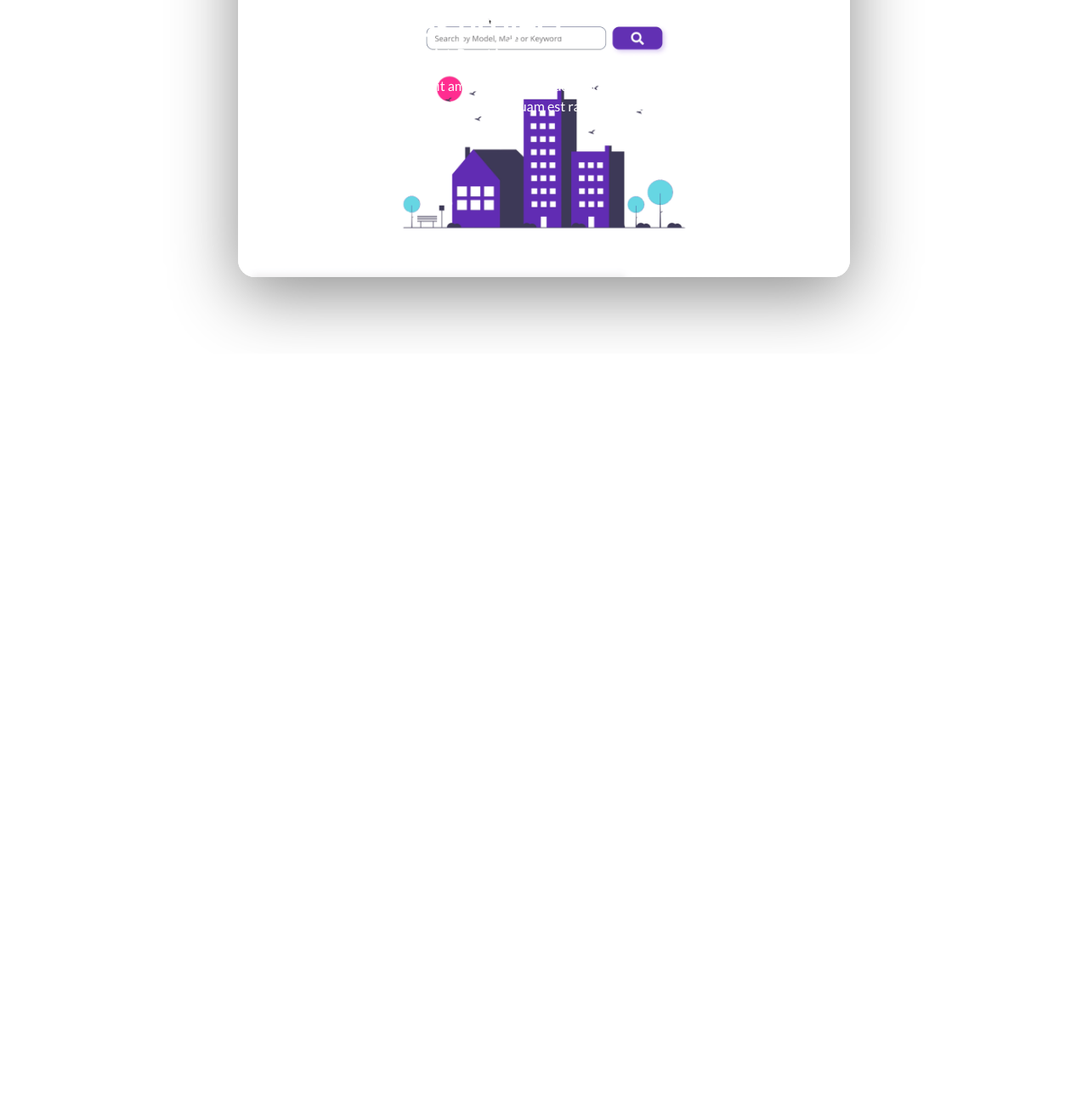
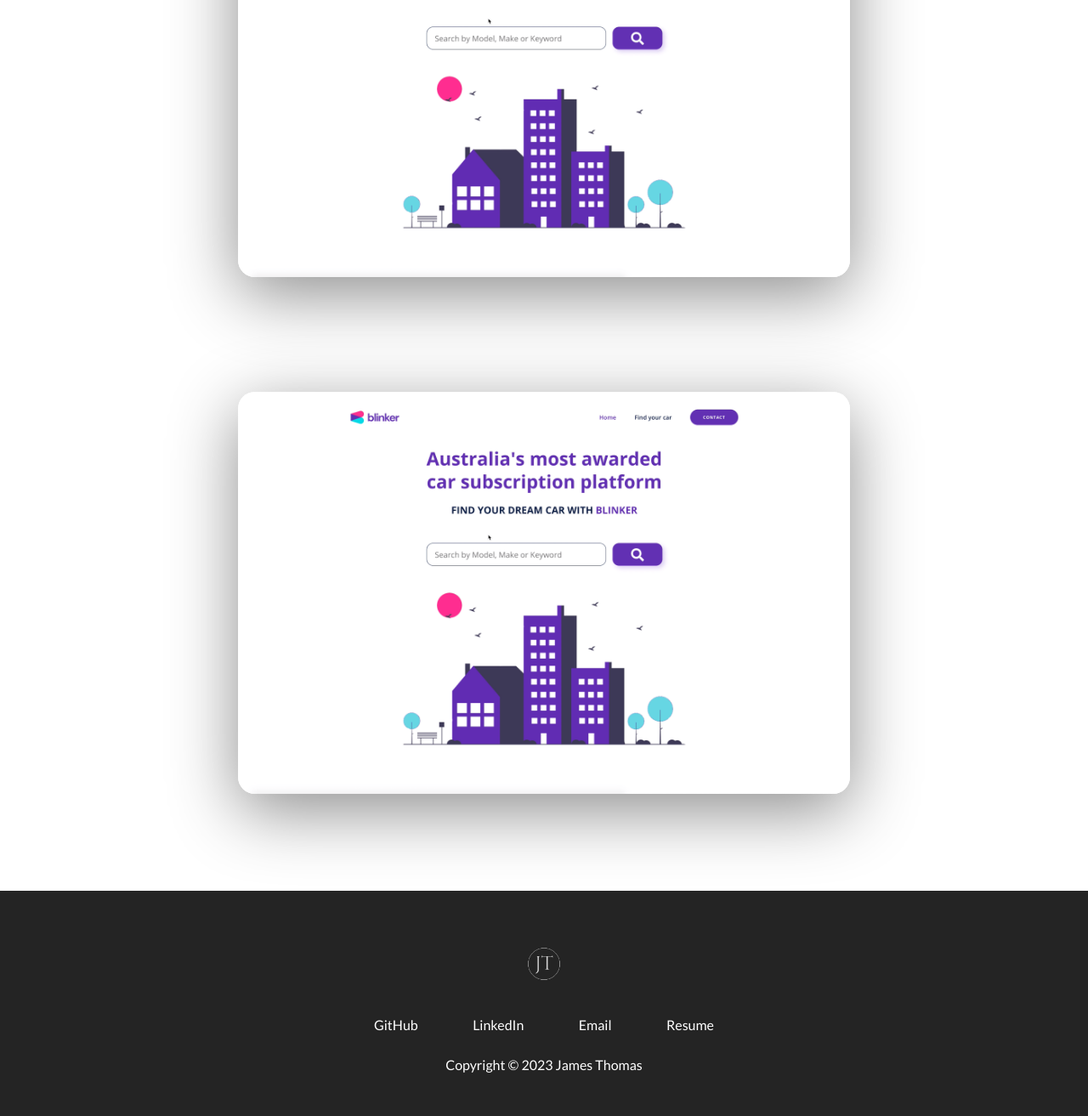
Before and after one commit to hoshimotao/ePortfolio, a plain HTML site: page index.html in a window 1280 px wide. Shown: the part 1574-2887 px from the top of the page at 85% size. Before the commit the page ends 1990 px from the top, so only its background shows below. Drawn offline with Linux system fonts and the light colour scheme.

Commit message:
e-portfolio styling continued

```diff
--- a/index.html
+++ b/index.html
@@ -114,7 +114,7 @@
                         <div class="project__wrapper">
                             <img src="./assets/loopit.png" class="project__img" alt="Car subscription project">
                             <div class="project__description">
-                                <h3 class="project__description--title">Car sales project</h3>
+                                <h3 class="project__description--title">Project #1</h3>
                                 <h4 class="project__description--sub-title">HTML, CSS, JavaScript, React.js</h4>
                                 <p class="project__description--para">Lorem ipsum, dolor sit amet consectetur
                                     adipisicing elit. Enim voluptates earum beatae inventore atque fugit numquam est
@@ -131,13 +131,59 @@
                                 </div>
                             </div>
                         </div>
-
                     </li>
-
+                    <li class="project">
+                        <div class="project__wrapper">
+                            <img src="./assets/loopit.png" class="project__img" alt="Car subscription project">
+                            <div class="project__description">
+                                <h3 class="project__description--title">Project #2</h3>
+                                <h4 class="project__description--sub-title">HTML, CSS, JavaScript, React.js</h4>
+                                <p class="project__description--para">Lorem ipsum, dolor sit amet consectetur
+                                    adipisicing elit. Enim voluptates earum beatae inventore atque fugit numquam est
+                                    ratione, asperiores dolorem?</p>
+                                <div class="project__description--links">
+                                    <a href="https://www.github.com/hoshimotao" class="project__description--link"
+                                        target="_blank">
+                                        <i class="fab fa-github"></i>
+                                    </a>
+                                    <a href="https://www.github.com/hoshimotao" class="project__description--link"
+                                        target="_blank">
+                                        <i class="fas fa-link"></i>
+                                    </a>
+                                </div>
+                            </div>
+                        </div>
+                    </li>
                 </ul>
             </div>
         </div>
     </section>
+    <footer>
+        <div class="row footer__row">
+            <a href="#">
+                <figure class="footer__logo">
+                    <img src="./assets/jt_logo.png" class="footer__logo--img" alt="">
+                </figure>
+            </a>
+            <div class="footer__social--list">
+                <a href="https://github.com/hoshimotao"
+                    class="footer__social--link link__hover-effect link__hover-effect--white" target="_blank">GitHub</a>
+                <a href="https://www.linkedin.com/in/jthomas302/"
+                    class="footer__social--link link__hover-effect link__hover-effect--white"
+                    target="_blank">LinkedIn</a>
+                <a href="mailto:jthomas302@gmail.com"
+                    class="footer__social--link link__hover-effect link__hover-effect--white" target="_blank">Email</a>
+                <a href="./assets/resumePDF2023.pdf"
+                    class="footer__social--link link__hover-effect link__hover-effect--white" target="_blank">Resume</a>
+            </div>
+            <div class="footer__copyright">
+                Copyright © 2023 James Thomas
+            </div>
+        </div>
+
+
+    </footer>
+
 
 </body>
 
--- a/styles.css
+++ b/styles.css
@@ -26,6 +26,9 @@
 p {
   line-height: 1.5;
   font-size: 16px;
+}
+a {
+  text-decoration: none;
 }
 
 li {
@@ -80,7 +83,6 @@
 .nav__link--anchor {
   margin: 0 12px;
   color: #242424;
-  text-decoration: none;
   font-weight: 700;
 }
 
@@ -151,7 +153,6 @@
 .about-me__link {
   font-size: 20px;
   color: black;
-  text-decoration: none;
   padding: 0 16px;
 }
 
@@ -215,6 +216,14 @@
 
 /* PROJECTS */
 
+.project {
+  margin-bottom: 135px;
+}
+
+.project:last-child {
+  margin-bottom: 24px;
+}
+
 .project__img {
   width: 100%;
   transition: all 500ms ease;
@@ -250,6 +259,11 @@
   filter: blur(8px);
 }
 
+.project:hover .project__description {
+  opacity: 1;
+  transform: translateY(-50%);
+}
+
 .project__list {
   padding: 40px;
 }
@@ -257,10 +271,12 @@
 .project__description {
   position: absolute;
   top: 50%;
-  transform: translateY(-50%);
+  transform: translateY(100%);
   left: 90px;
   max-width: 550px;
   z-index: 3;
+  opacity: 0;
+  transition: transform 450ms, opacity 300ms;
 }
 
 .project__description--title {
@@ -273,6 +289,7 @@
 
 .project__description--link {
   font-size: 20px;
+  margin-right: 16px;
 }
 
 .project__description--title,
@@ -282,3 +299,39 @@
   text-align: left;
   color: #fff;
 }
+
+/* FOOTER */
+
+footer {
+  background-color: #242424;
+}
+
+.footer__logo {
+  margin-bottom: 24px;
+}
+
+.footer__social--list {
+  max-width: 400px;
+  width: 100%;
+  margin-bottom: 28px;
+  display: flex;
+  justify-content: space-between;
+}
+
+.footer__row {
+  padding: 4% 0;
+  display: flex;
+  flex-direction: column;
+  align-items: center;
+  justify-content: center;
+}
+
+.footer__logo--img {
+  width: 70px;
+  height: 70px;
+}
+
+.footer__social--link,
+.footer__copyright {
+  color: #fff;
+}
```
Also changed, not shown: assets/jt_logo.png (added), 1 other file.
